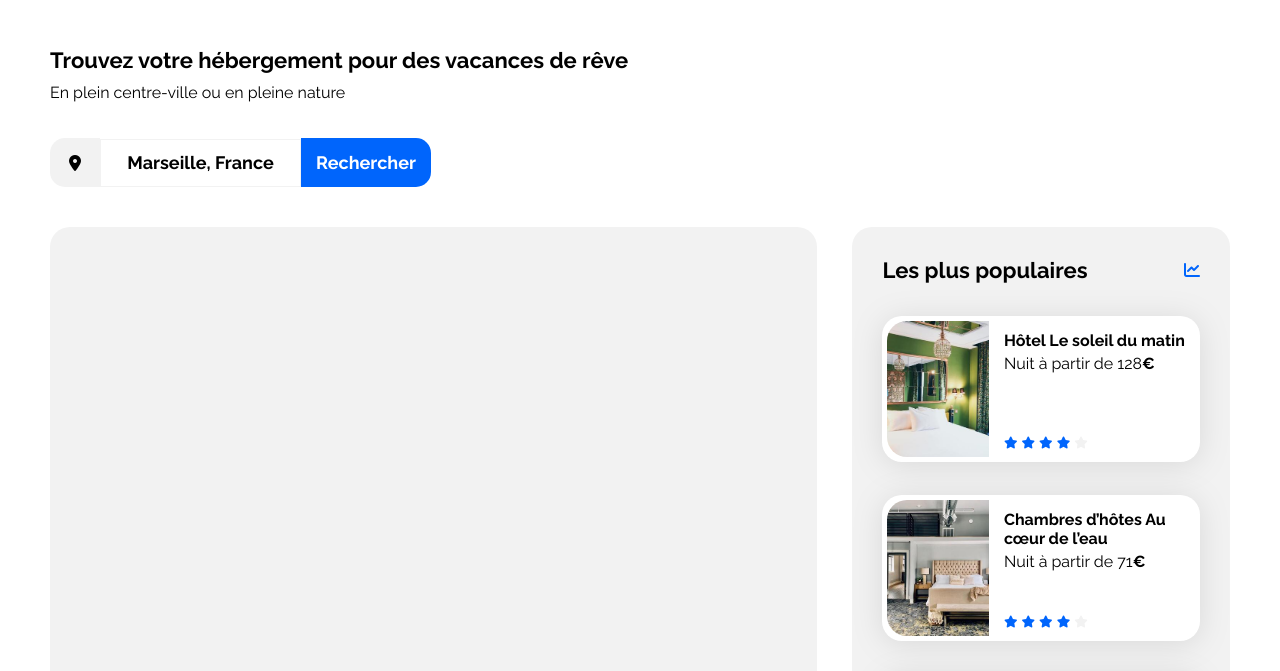
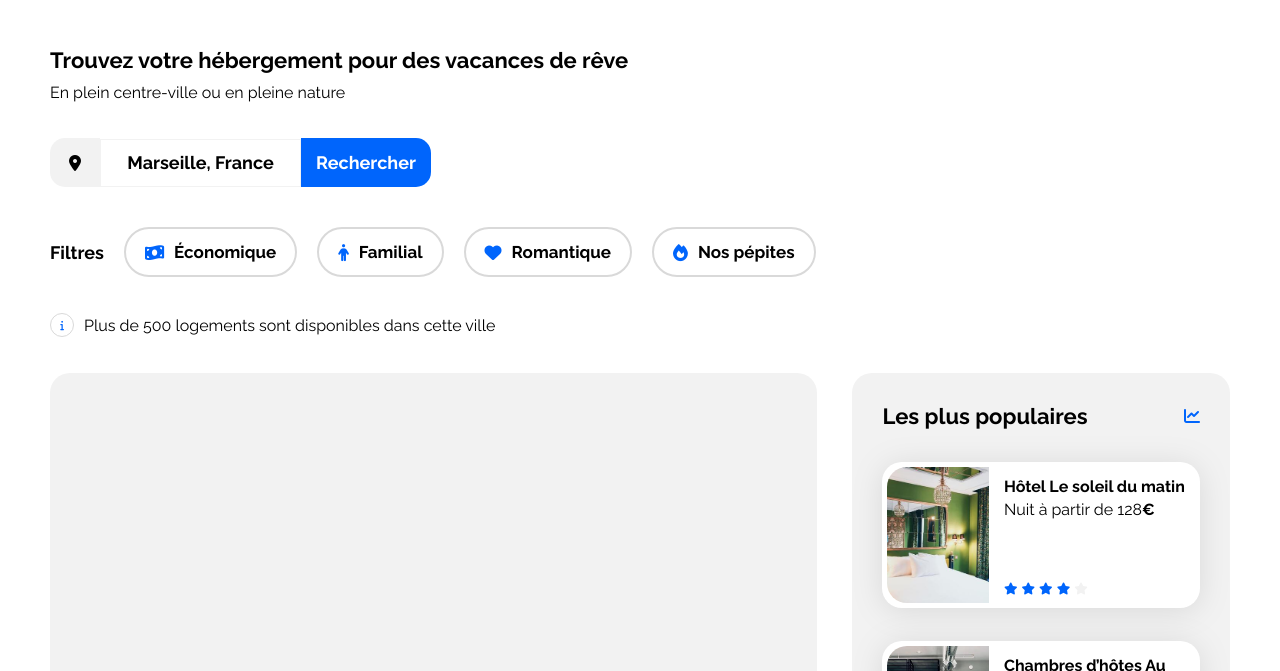
Before and after one commit to gabtoledano/openclassroom, a plain HTML site: page projet3/index.html in a window 1280 px wide. Shown: the part 66-737 px from the top of the page. Drawn offline with Linux system fonts and the light colour scheme.

Commit message:
wip:filters

```diff
--- a/projet3/css/style.css
+++ b/projet3/css/style.css
@@ -151,6 +151,7 @@ nav {
       padding-top: 20px;
       padding-bottom: 20px;
       border-top: 2px solid transparent;
+
       &:hover {
         color: var(--main-color);
         border-top: 2px solid var(--main-color);
@@ -159,11 +160,11 @@ nav {
   }
 }
 
-/******* CONTACT *******/
+/******* SEARCH-BAR *******/
 .headline {
   h2 {
     font-size: 22px;
-    margin-bottom: 0px;
+    margin: 0;
   }
   p {
     margin-top: 10px;
@@ -179,7 +180,7 @@ nav {
   display: flex;
   align-items: center;
   padding-top: 20px;
-  padding-bottom: 40px;
+  padding-bottom: 30px;
 
   i {
     background-color: var(--main-bg-color);
@@ -187,6 +188,7 @@ nav {
     height: 49px;
     border-top-left-radius: 15px;
     border-bottom-left-radius: 15px;
+
     &::before {
       display: flex;
       justify-content: center;
@@ -215,6 +217,59 @@ nav {
     text-align: center;
     color: white;
     border: none;
+    cursor: pointer;
+  }
+}
+
+/******* FILTERS *******/
+.filters {
+  display: flex;
+  align-items: center;
+
+  h2 {
+    font-size: 18px;
+    padding-right: 10px;
+  }
+
+  button {
+    display: flex;
+    gap: 10px;
+    align-items: center;
+    padding: 19px;
+    margin: 10px;
+    height: 50px;
+    border-radius: 25px;
+    font-weight: 700;
+    font-size: 17px;
+    background-color: white;
+    border: 2px solid #d9d9d9;
+
+    &:hover {
+      background-color: var(--filter-bg-color);
+      cursor: pointer;
+    }
+  }
+}
+
+.info {
+  p {
+    display: flex;
+    align-items: center;
+    gap: 10px;
+    padding-top: 10px;
+    padding-bottom: 20px;
+  }
+
+  i {
+    display: flex;
+    justify-content: center;
+    align-items: center;
+    width: 12px;
+    height: 12px;
+    padding: 5px;
+    font-size: 10px;
+    border: 1px solid #d9d9d9;
+    border-radius: 25px;
   }
 }
 
--- a/projet3/index.html
+++ b/projet3/index.html
@@ -34,19 +34,34 @@
           </div>
         </nav>
       </header>
-
       <!--SEARCH-BAR-->
-      <section>
       <div class="headline">
         <h2>Trouvez votre hébergement pour des vacances de rêve</h2>
         <p>En plein centre-ville ou en pleine nature</p>
       </div>
       <form class="search-container" method="get">
         <i class="fa-solid fa-location-dot black"></i>
-            <input type="text" placeholder="Saisissez votre ville" value="Marseille, France">
+        <input
+          type="text"
+          placeholder="Saisissez votre ville"
+          value="Marseille, France"
+        />
         <button>Rechercher</button>
       </form>
-      </section>
+      <!--FILTERS-->
+      <div class="filters">
+        <h2>Filtres</h2>
+        <button><i class="fa-solid fa-money-bill-wave"></i>Économique</button>
+        <button><i class="fa-solid fa-person"></i>Familial</button>
+        <button><i class="fa-solid fa-heart"></i>Romantique</button>
+        <button><i class="fa-solid fa-fire"></i>Nos pépites</button>
+      </div>
+      <div class="info">
+        <p>
+          <i class="fa-solid fa-info"></i>Plus de 500 logements sont disponibles
+          dans cette ville
+        </p>
+      </div>
 
       <main>
         <div class="hebergements-and-populaires">
```
Lines whose indentation alone changed are shown as unchanged.
